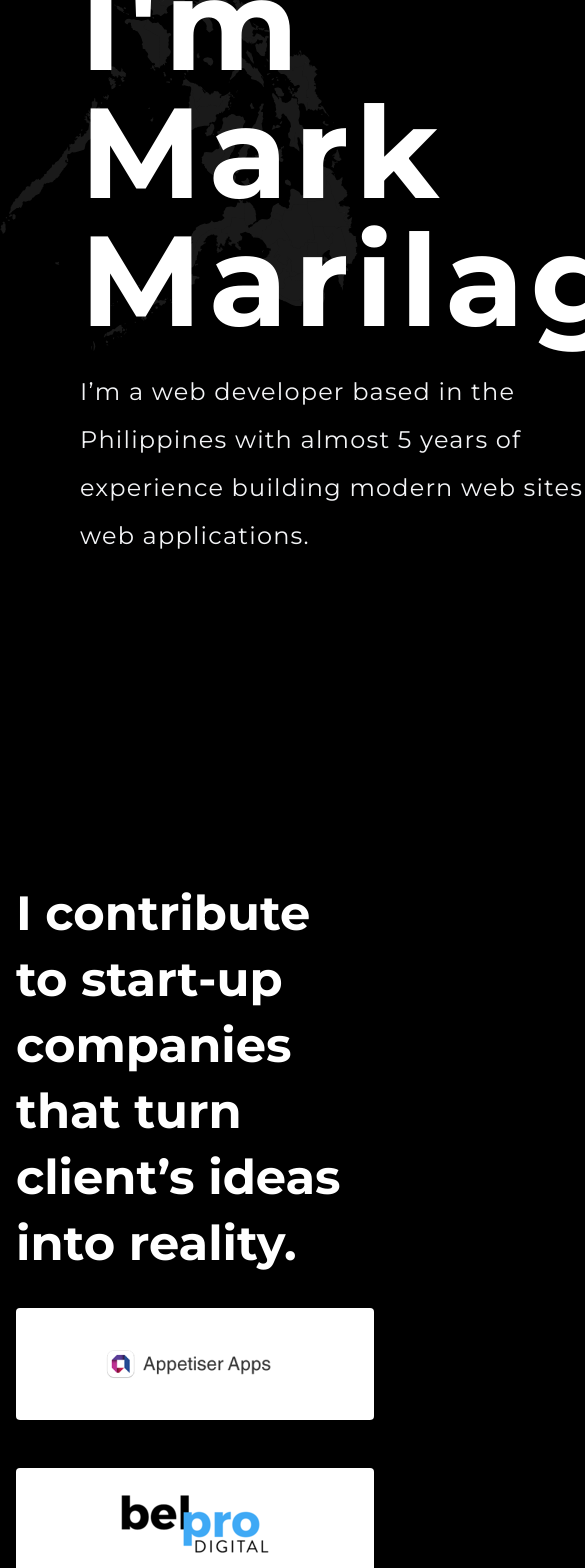
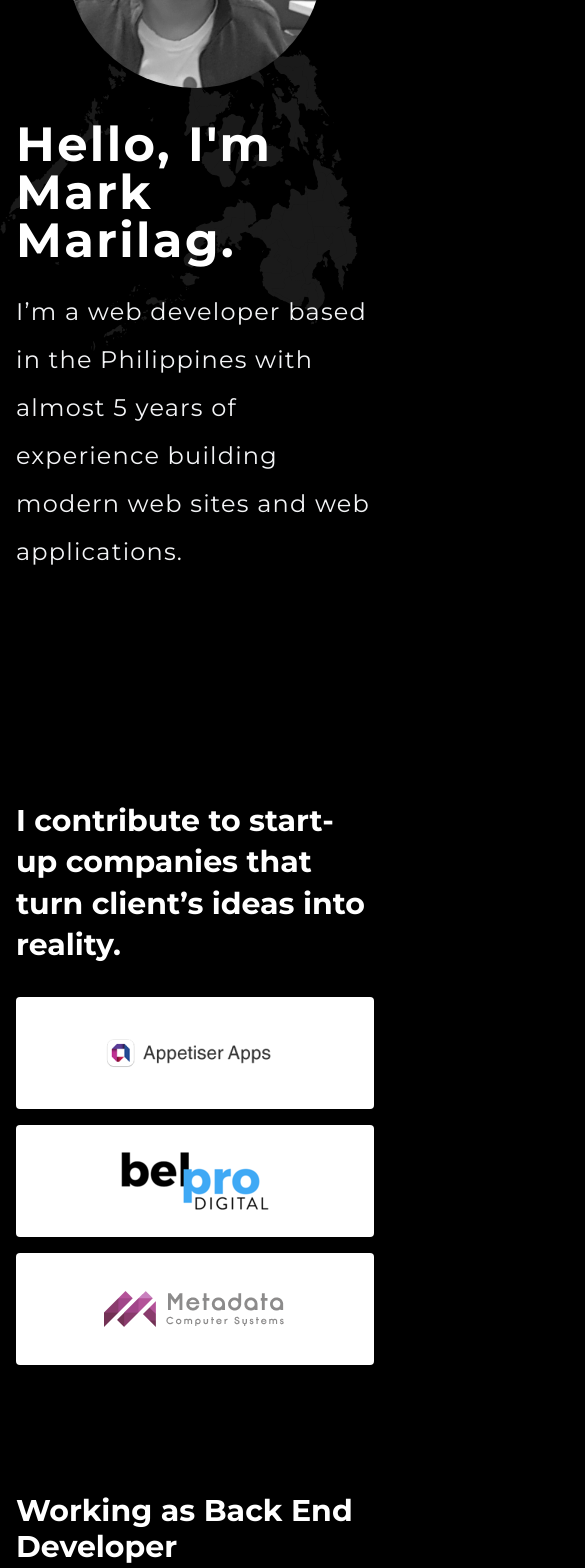
Before and after one commit to markmarilag27/portfolio-nuxt-website, a Nuxt app: page / in a window 390 px wide. Shown: the part 360-1928 px from the top of the page, 585 px wide, since content can reach past the window. Built offline with nearby package versions, Linux system fonts and the light colour scheme.

Commit message:
[Home Page] update mobile view.

```diff
--- a/components/Block.vue
+++ b/components/Block.vue
@@ -1,13 +1,13 @@
 <template>
   <div class="relative flex w-full flex-wrap max-w-screen-xl py-24 px-4">
     <div class="flex-grow flex flex-wrap">
-      <h3 class="flex-1 text-3xl font-bold text-white" v-text="title" />
+      <h3 class="xl:flex-1 text-3xl font-bold text-white" v-text="title" />
       <!-- end title -->
-      <div class="flex-1">
+      <div class="xl:flex-1">
         <slot />
         <!-- end paragraph -->
         <div class="flex flex-wrap gap-4">
-          <div v-for="(item, itemIndex) in items" :key="itemIndex" class="flex-1">
+          <div v-for="(item, itemIndex) in items" :key="itemIndex" class="w-full xl:flex-1">
             <h3 class="text-white font-bold uppercase text-sm mb-1" v-text="item.title" />
             <!-- end header -->
             <ul class="list-disc leading-loose text-sm">
--- a/components/Companies.vue
+++ b/components/Companies.vue
@@ -1,10 +1,10 @@
 <template>
-  <div class="relative w-full flex flex-wrap max-w-screen-xl justify-center items-center py-24 px-4">
-    <h2 class="text-5xl font-bold text-white leading-snug">
+  <div class="relative w-full flex flex-wrap max-w-screen-xl justify-center items-center xl:py-24 px-4">
+    <h2 class="text-3xl xl:text-5xl font-bold text-white leading-snug">
       I contribute to start-up companies that turn client’s ideas into reality.
     </h2>
     <!-- end header -->
-    <div class="flex w-full py-8 justify-center gap-12 flex-wrap">
+    <div class="flex w-full py-8 justify-center gap-4 xl:gap-12 flex-wrap">
       <div v-for="(company, companyIndex) in companies" :key="companyIndex" class="flex-grow bg-white py-4 px-6 shadow rounded">
         <figure class="relative">
           <img
--- a/components/Sections/SectionAbout.vue
+++ b/components/Sections/SectionAbout.vue
@@ -1,8 +1,8 @@
 <template>
   <article id="about" class="relative flex flex-wrap justify-center items-center min-h-screen h-full py-32">
-    <div class="flex w-full max-w-screen-xl px-4 items-center pb-56">
-      <div class="flex-auto mx-16">
-        <h1 class="text-9xl text-white font-bold tracking-wider mb-6">
+    <div class="flex w-full flex-wrap flex-col-reverse gap-8 xl:flex-row max-w-screen-xl px-4 items-center pb-56">
+      <div class="w-full max-w-screen-sm">
+        <h1 class="text-5xl xl:text-9xl text-white font-bold tracking-wider mb-6">
           Hello, I'm Mark Marilag.
         </h1>
         <!-- end title -->
@@ -12,8 +12,8 @@
         <!-- end paragraph -->
       </div>
       <!-- end column -->
-      <div class="flex-auto pointer-events-none z-10">
-        <figure class="relative mx-28 w-64">
+      <div class="w-full xl:w-64 pointer-events-none z-10">
+        <figure class="relative block mx-auto xl:mx-28 w-64">
           <img
             width="256"
             height="256"
@@ -29,7 +29,7 @@
         <!-- end figure -->
       </div>
       <!-- end column -->
-      <figure class="absolute max-w-sm right-8 top-8 pointer-events-none z-0">
+      <figure class="absolute max-w-lg right-8 top-8 pointer-events-none z-0">
         <img
           width="100%"
           height="100%"
@@ -48,20 +48,20 @@
     <Companies />
     <!-- end companies -->
     <Block title="Working as Back End Developer" :items="backendBuildMethod">
-      <p class="text-xl text-white tracking-wider leading-loose pb-12">
+      <p class="xl:text-xl text-white tracking-wider leading-loose pb-12">
         I strive to build robust, scalable and performant backend by debugging slow queries, finding N+1 issues and not properly indexed columns and write tests to ensure application does not break. Of Course writing clean code is a norm and following popular design patterns such as Model-View-Controller (MVC), Repository and Actions.
       </p>
     </Block>
     <!-- end block -->
     <Block title="Working as Front End Developer" :items="frontendBuildMethod">
-      <p class="text-xl text-white tracking-wider leading-loose pb-12">
+      <p class="xl:text-xl text-white tracking-wider leading-loose pb-12">
         I love to create elegant UI by collaborating with UI/UX designer to make sure It’s consistent to the brand and well-performing web sites and web applications by making sure that bundle size is small, removing AJAX requests that are not necessary and profiling to make sure there is no memory leak.
       </p>
       <!-- end paragraph -->
     </Block>
     <!-- end block -->
-    <Block title="Insight About me" :items="innerMe">
-      <p class="text-xl text-white tracking-wider leading-loose pb-12">
+    <Block title="More About me" :items="innerMe">
+      <p class="xl:text-xl text-white tracking-wider leading-loose pb-12">
         I'm an ambitious and driven person. I thrive on the challenges and constantly set goals (<strong>OKR</strong>) for my projects and myself, so I have something to strive towards for achieving my goals. And I believe to build quality software It needs good collaboration, documentation and testing.
       </p>
       <!-- end paragraph -->
--- a/data/backend-build-method.json
+++ b/data/backend-build-method.json
@@ -23,8 +23,7 @@
       "Postman",
       "Terminal",
       "DBeaver",
-      "Composer",
-      "Git"
+      "Composer"
     ]
   },
   {
--- a/data/frontend-build-method.json
+++ b/data/frontend-build-method.json
@@ -22,7 +22,7 @@
       "Linter",
       "Prettier",
       "Yarn & NPM",
-      "Git"
+      "Figma"
     ]
   },
   {
--- a/data/inner-me.json
+++ b/data/inner-me.json
@@ -24,7 +24,8 @@
       "Google Meet",
       "Skype",
       "Zoom",
-      "Gitlab"
+      "Gitlab",
+      "Git"
     ]
   }
 ]
```
